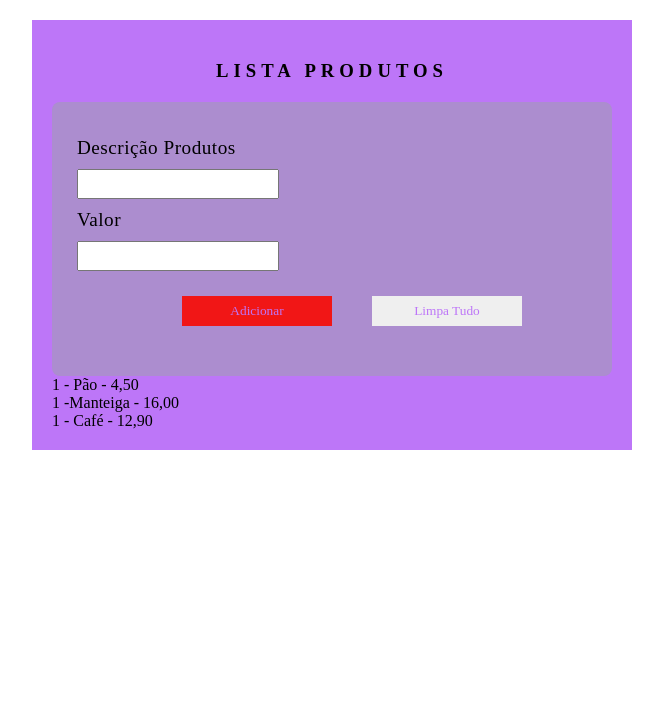
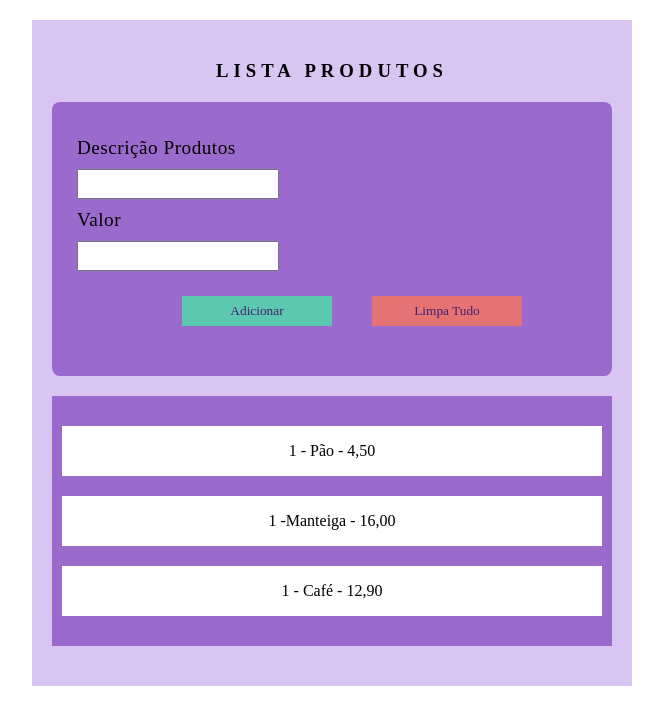
Before and after one commit to Heloiisah/Lista_produtos, an Angular app: page / in a window 1280 px wide. Shown: the top 724 px of the page, without its empty margins (308-971 px from the left). Built offline with nearby package versions, Linux system fonts and the light colour scheme; a web font is replaced by a local one.

Commit message:
Alteração no Angular

```diff
--- a/src/app/lista-produtos/lista-produtos.component.css
+++ b/src/app/lista-produtos/lista-produtos.component.css
@@ -44,17 +44,17 @@ h3{
         width: 150px;
         height: 30px;
         margin-left: 40px;
-        color: var(--div-fundo);
+        color: var(--cor2);
         border: none;
         cursor: pointer;
     }
 
     #btnAdd{
-        background-color: var(--botao2);
+        background-color: var(--botao1);
     }
 
     #btn-limpar{
-        background-color: var(--botao1);
+        background-color: var(--botao2);
     }
 
     #div-lista{
@@ -68,5 +68,11 @@ h3{
 
     .div-item{
         width: 100%;
-        height: ;
+        height:50px ;
+        background-color: var(--branca);
+        margin: 20px 0px;
+        display: flex;
+        align-items: center;
+        justify-content: center;
+
     }
--- a/src/app/lista-produtos/lista-produtos.component.html
+++ b/src/app/lista-produtos/lista-produtos.component.html
@@ -9,11 +9,11 @@
         <input type="number" name="valor" id="valor">
      <div id="div-btns">
         <button type="button" id="btnAdd">Adicionar</button>
-        <button type="button" id="limpar">Limpa Tudo</button>
+        <button type="button" id="btn-limpar">Limpa Tudo</button>
     </div>
     </form>
 
-    <div id="div-list">
+    <div id="div-lista">
         <div class="div-item"> 1 - Pão - 4,50 </div>
         <div class="div-item"> 1 -Manteiga - 16,00 </div>
         <div class="div-item"> 1 - Café - 12,90 </div>
--- a/src/styles.css
+++ b/src/styles.css
@@ -8,13 +8,12 @@
 }
 
 :root{
-    --div-fundo: #bd76f8;
-    --branca:#b889ee;
-    --botao1:#2ee237;
-    --botao2:#f11616;
-    --cor1:#ac8dcf;
-    --cor2:#a874e4;
-
+    --div-fundo: #D9C5F2;
+--branca: #ffffff;
+--botao1: #5BC8AF;
+--botao2: #E57373;
+--cor1: #9A6ACC;
+--cor2: #43206E;
 }
 
 body{
```
